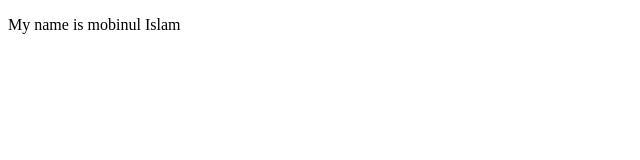
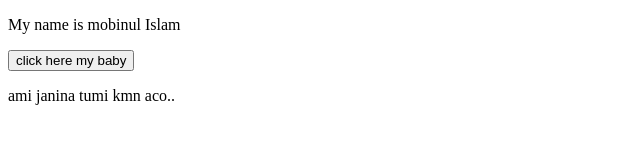
Before and after one commit to mobin99/my-third-website, a plain HTML site: page index.html in a window 1280 px wide. Shown: the whole page, without its empty margins (0-640 px from the left). Drawn offline with Linux system fonts and the light colour scheme.

Commit message:
some change

```diff
--- a/index.html
+++ b/index.html
@@ -7,6 +7,8 @@
 </head>
 <body>
     <p>My name is mobinul Islam</p>
+    <button>click here my baby</button>
+    <p>ami janina tumi kmn aco..</p>
 
 </body>
 </html>
```
